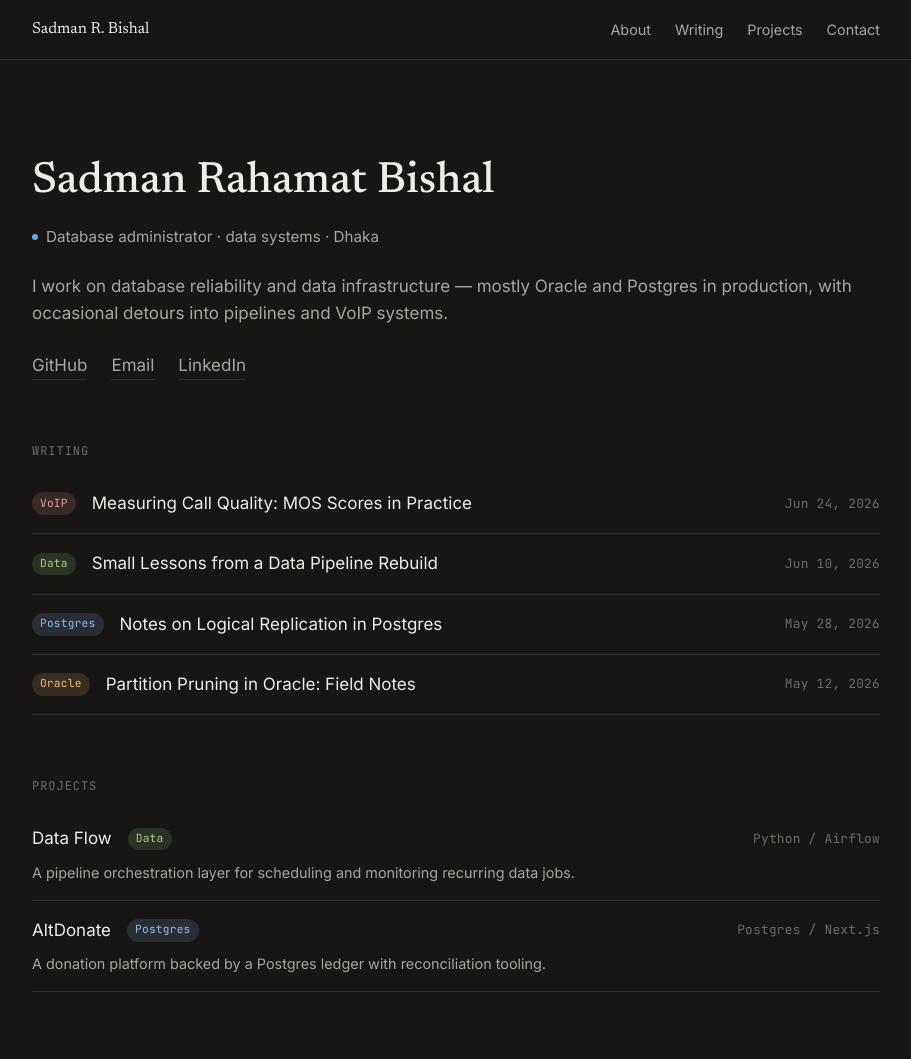
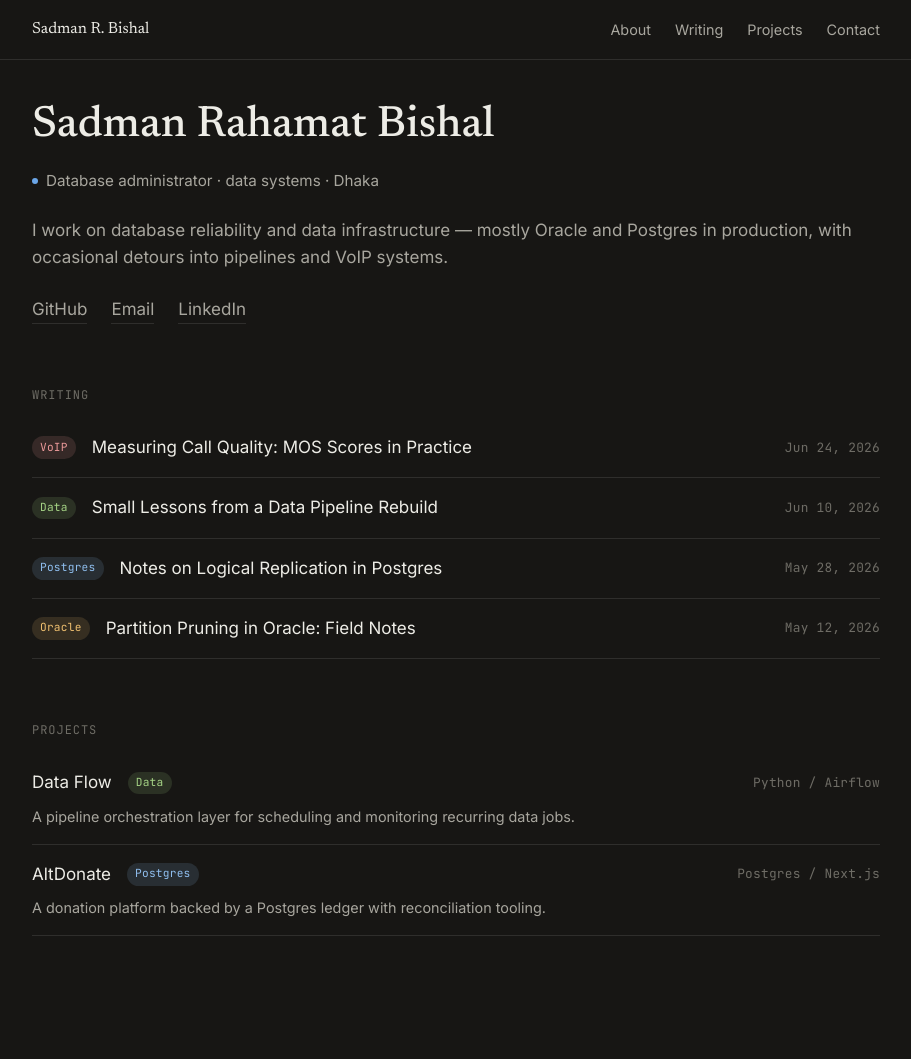
Before and after one commit to the-clrsky/the-clrsky.github.io, an Astro site: page / in a window 1280 px wide. Shown: the top 1059 px of the page, without its empty margins (184-1095 px from the left). Built offline with nearby package versions, Linux system fonts and the light colour scheme; Astro itself is replaced by a stand-in of ours.

Commit message:
Change Name Height

```diff
--- a/src/pages/index.astro
+++ b/src/pages/index.astro
@@ -56,7 +56,7 @@ const posts = (await getCollection('writing', ({ data }) => !data.draft)).sort(
 
 <style>
   .hero {
-    padding-top: var(--space-6);
+    padding-top: var(--space-4);
     padding-bottom: var(--space-5);
   }
 
```
